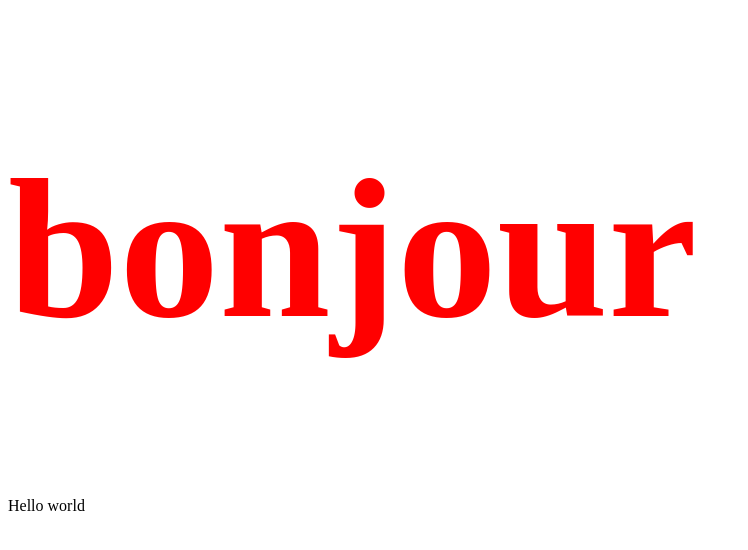
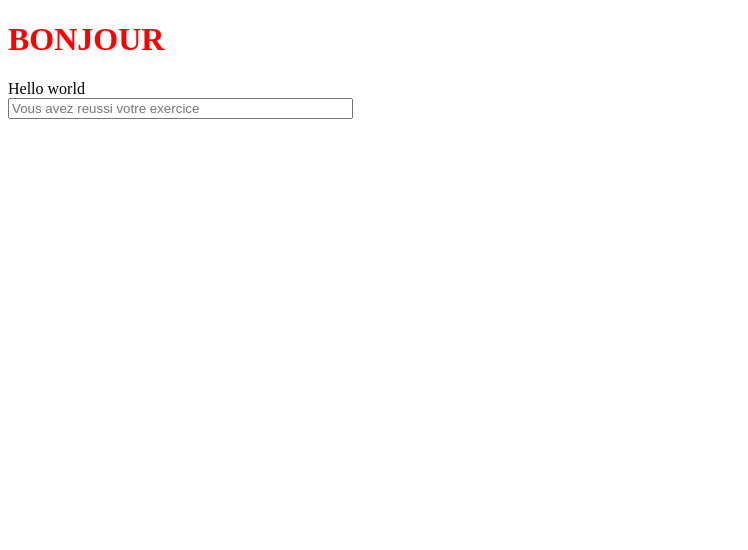
Before and after one commit to anthony1334/js-init, a plain HTML site: page index.html in a window 1280 px wide. Shown: the whole page, without its empty margins (0-748 px from the left). Drawn offline with Linux system fonts and the light colour scheme.

Commit message:
tableau dynamique

```diff
--- a/index.html
+++ b/index.html
@@ -7,7 +7,7 @@
     <title>Hello world</title>
 </head>
 <body>
-    <h1 id ="titre">bonjour</h1>
-    <script src="./script.js"></script>
+    <h1 id ="titre">BONJOUR</h1>
+    <script type="text/javascript" src="./script.js"></script>
 </body>
 </html>
--- a/script.js
+++ b/script.js
@@ -1,4 +1,10 @@
 document.writeln("Hello world");
-let title = document.getElementById('titre');
-title.style.color = 'red';
-title.style.fontSize='200px';
+document.writeln('<div>');
+document.writeln('<form>');
+document.writeln('<label for="name">');
+document.writeln('<input type="text" id="name" name="user_name" placeholder="Vous avez reussi votre exercice" size="40">');
+document.writeln('</label');
+document.writeln('</form>');
+document.writeln('</div>');
+let titre = document.getElementById('titre');
+titre.style.color="red";
```
